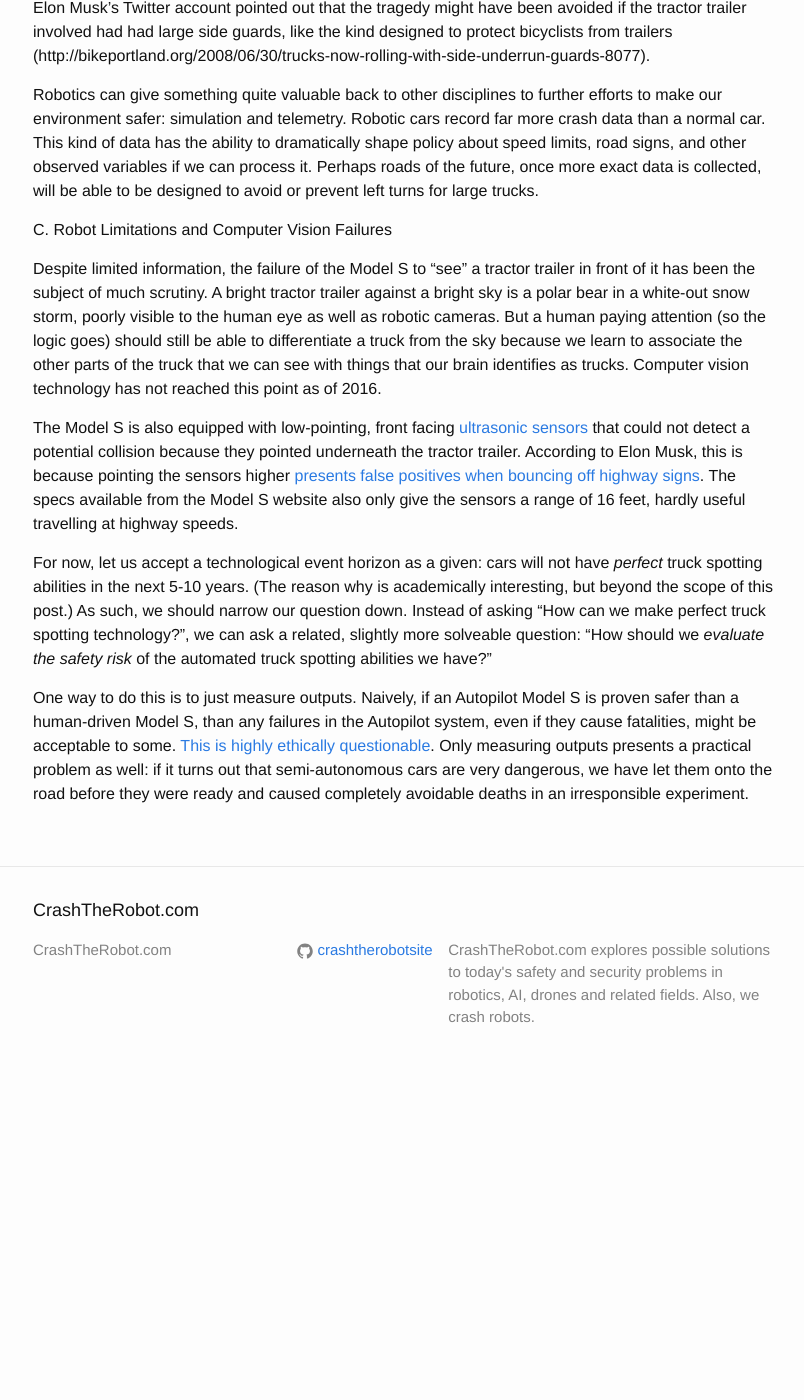
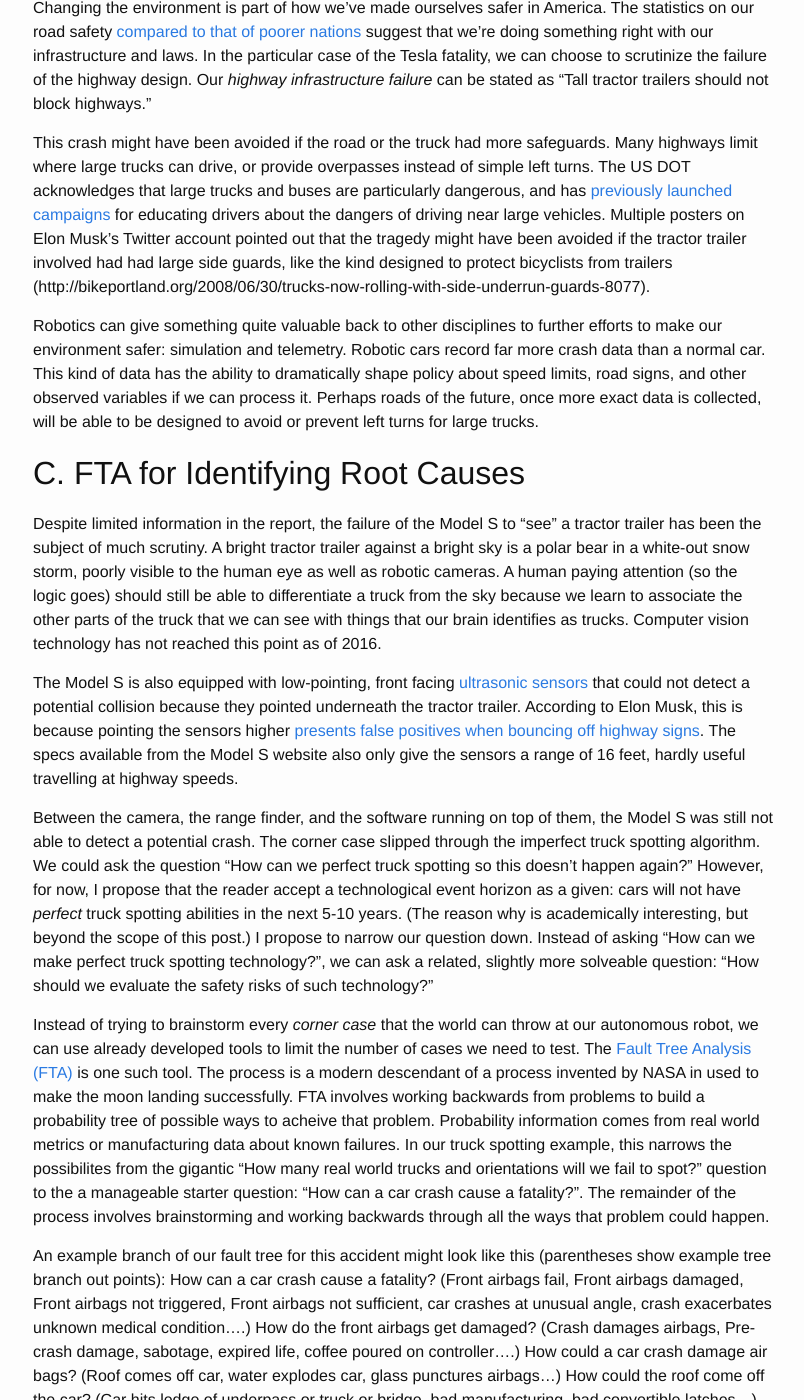
Before and after one commit to crashtherobotsite/crashtherobotsite, a Jekyll site: the page built from _posts/2016-07-18-what-the-tesla-fatality-can-teach-us-about-how-to-test-robots.markdown, in a window 1280 px wide and 1400 px high, scrolled down 2558 px. Shown: the whole window, without its empty margins (237-1041 px from the left). Built offline with Jekyll 4.4.1, drawn with Linux system fonts in a browser that asks for light colours; before the commit the page ends 3647 px from its top, so only the background shows below that; some of the changed text lies outside the part shown.

Commit message:
Final draft and formatting added to Tesla post.

```diff
--- a/_posts/2016-07-18-what-the-tesla-fatality-can-teach-us-about-how-to-test-robots.markdown
+++ b/_posts/2016-07-18-what-the-tesla-fatality-can-teach-us-about-how-to-test-robots.markdown
@@ -1,11 +1,11 @@
 ---
 layout: post
-title:  "What the Tesla Autopilot Fatality Can Teach Us About Testing Robots"
+title:  "Using the Tesla Autopilot Fatality to Illustrate Robotic System Safety"
 date:   2016-07-18 21:10:58 -0400
 categories: tesla robots self-driving-cars autonomy testing government-policy
 author: AMB
 ---
-
+*TL;DR: We propose interdisciplinary tools and strategies from other industries that could be used to investigate the first fatality while using a semi-autonomous vehicle and prevent future accidents of robotics. These tools include the idea of "Reasonably foreseeable misuse" from the medical device industry, truck side guards endorsed by bicycling safety groups, and FTA tools used in modern risk assessment engineering.*
 
 On May 7 2016, a motorist named Joshua Brown became the first traffic fatality in an incident involving the Tesla Model S "Autopilot" feature. While not a true autopilot, Tesla touted the ambitiously-named feature as a landmark step towards self-driving cars.  By accounts presently available from Tesla, the system did not explicitly malfunction during the accident. At time of writing, this accident is not a case of broken equipment, dead batteries, or backed-out screws. Instead, the Tesla Model S Autopilot system failed to live up to the expectations of the driver, prompting new questions about how to best design technology to work with the humans we want the technology to keep safe.
 
@@ -43,12 +43,28 @@
 
 Robotics can give something quite valuable back to other disciplines to further efforts to make our environment safer: simulation and telemetry. Robotic cars record far more crash data than a normal car. This kind of data has the ability to dramatically shape policy about speed limits, road signs, and other observed variables if we can process it. Perhaps roads of the future, once more exact data is collected, will be able to be designed to avoid or prevent left turns for large trucks.
 
-C. Robot Limitations and Computer Vision Failures
+## C. FTA for Identifying Root Causes ##
 
-Despite limited information, the failure of the Model S to "see" a tractor trailer in front of it has been the subject of much scrutiny. A bright tractor trailer against a bright sky is a polar bear in a white-out snow storm, poorly visible to the human eye as well as robotic cameras. But a human paying attention (so the logic goes) should still be able to differentiate a truck from the sky because we learn to associate the other parts of the truck that we can see with things that our brain identifies as trucks. Computer vision technology has not reached this point as of 2016.
+Despite limited information in the report, the failure of the Model S to "see" a tractor trailer has been the subject of much scrutiny. A bright tractor trailer against a bright sky is a polar bear in a white-out snow storm, poorly visible to the human eye as well as robotic cameras. A human paying attention (so the logic goes) should still be able to differentiate a truck from the sky because we learn to associate the other parts of the truck that we can see with things that our brain identifies as trucks. Computer vision technology has not reached this point as of 2016.
 
 The Model S is also equipped with low-pointing, front facing [ultrasonic sensors](https://forums.teslamotors.com/forum/forums/model-s-will-be-able-autosteer-will-require-more-sensors-semiautonomous-driving) that could not detect a potential collision because they pointed underneath the tractor trailer.  According to Elon Musk, this is because pointing the sensors higher [presents false positives when bouncing off highway signs](https://twitter.com/elonmusk/status/748625979271045121). The specs available from the Model S website also only give the sensors a range of 16 feet, hardly useful travelling at highway speeds.
 
-For now, let us accept a technological event horizon as a given: cars will not have *perfect* truck spotting abilities in the next 5-10 years. (The reason why is academically interesting, but beyond the scope of this post.) As such, we should narrow our question down. Instead of asking "How can we make perfect truck spotting technology?", we can ask a related, slightly more solveable question: "How should we *evaluate the safety risk* of the automated truck spotting abilities we have?"
+Between the camera, the range finder, and the software running on top of them, the Model S was still not able to detect a potential crash. The corner case slipped through the imperfect truck spotting algorithm.  We could ask the question "How can we perfect truck spotting so this doesn't happen again?" However, for now, I propose that the reader accept a technological event horizon as a given: cars will not have *perfect* truck spotting abilities in the next 5-10 years. (The reason why is academically interesting, but beyond the scope of this post.)  I propose to narrow our question down. Instead of asking "How can we make perfect truck spotting technology?", we can ask a related, slightly more solveable question: "How should we evaluate the safety risks of such technology?"
 
-One way to do this is to just measure outputs. Naively, if an Autopilot Model S is proven safer than a human-driven Model S, than any failures in the Autopilot system, even if they cause fatalities, might be acceptable to some. [This is highly ethically questionable](http://spectrum.ieee.org/cars-that-think/transportation/self-driving/tesla-autopilot-crash-why-we-should-worry-about-a-single-death).  Only measuring outputs presents a practical problem as well: if it turns out that semi-autonomous cars are very dangerous, we have let them onto the road before they were ready and caused completely avoidable deaths in an irresponsible experiment.
+Instead of trying to brainstorm every *corner case* that the world can throw at our autonomous robot, we can use already developed tools to limit the number of cases we need to test. The [Fault Tree Analysis (FTA)](https://www.hq.nasa.gov/office/codeq/risk/docs/ftacourse.pdf) is one such tool. The process is a modern descendant of a process invented by NASA in used to make the moon landing successfully. FTA involves working backwards from problems to build a probability tree of possible ways to acheive that problem. Probability information comes from real world metrics or manufacturing data about known failures.  In our truck spotting example, this narrows the possibilites from the gigantic "How many real world trucks and orientations will we fail to spot?" question to the a manageable starter question: "How can a car crash cause a fatality?". The remainder of the process involves brainstorming and working backwards through all the ways that problem could happen.
+
+An example branch of our fault tree for this accident might look like this (parentheses show example tree branch out points):
+	How can a car crash cause a fatality?  (Front airbags fail, Front airbags damaged, Front airbags not triggered, Front airbags not sufficient, car crashes at unusual angle, crash exacerbates unknown medical condition....)
+	How do the front airbags get damaged? (Crash damages airbags, Pre-crash damage, sabotage, expired life, coffee poured on controller....)
+	How could a car crash damage air bags? (Roof comes off car, water explodes car, glass punctures airbags...)
+	How could the roof come off the car? (Car hits ledge of underpass or truck or bridge, bad manufacturing, bad convertible latches...)
+	How can car hit bottom ledge of obstacle? (Autopilot system fails to detect ledge, drive fails to see ledge, falling object....)
+	How did driver fail to see ledge? (Driver was asleep, Driver was relying on Autopilot, ...)
+
+An FTA involves very real engineering work and forces a deep understanding of a robotic system. However, it workds at a *system* level and narrows the focus to parts that can cause problems rather than normal operation. The FTA tool is ideal for getting traction on hypothetical problems that are hard to discover by looking at a schematic or source code of a complex machine like a self-driving car.
+
+FTA processes are "baked in" to many modern automotive standards, so its very likely that Tesla has performed one or many already, at many different levels of detail. Faced with new information from this accident, they will have to go back to their FTA and add branches, or change the likelihood of some of the branches to reflect their new knowledge.  Regardless of the state of the truck spotting technology, the FTA functions as a tool that will help keep this problem from happening again to other drivers.
+
+## Conclusion ##
+
+As self-driving cars and other high-technology robotics and AI enters a brave new world of consumer products, it's important to remember that not everything about the world is new and special and different. Even though these products are new, older tools used for keeping people safe through environmental modification, sensible policy, and best engineering practices still apply. Robots are inherently intelligent, interdisciplinary machines, and the field of robotics should steal the smartest ideas from as many disciplines as it can.
```
Also changed, not shown: other parts of _posts/2016-07-18-what-the-tesla-fatality-can-teach-us-about-how-to-test-robots.markdown (+2 -2 lines).
